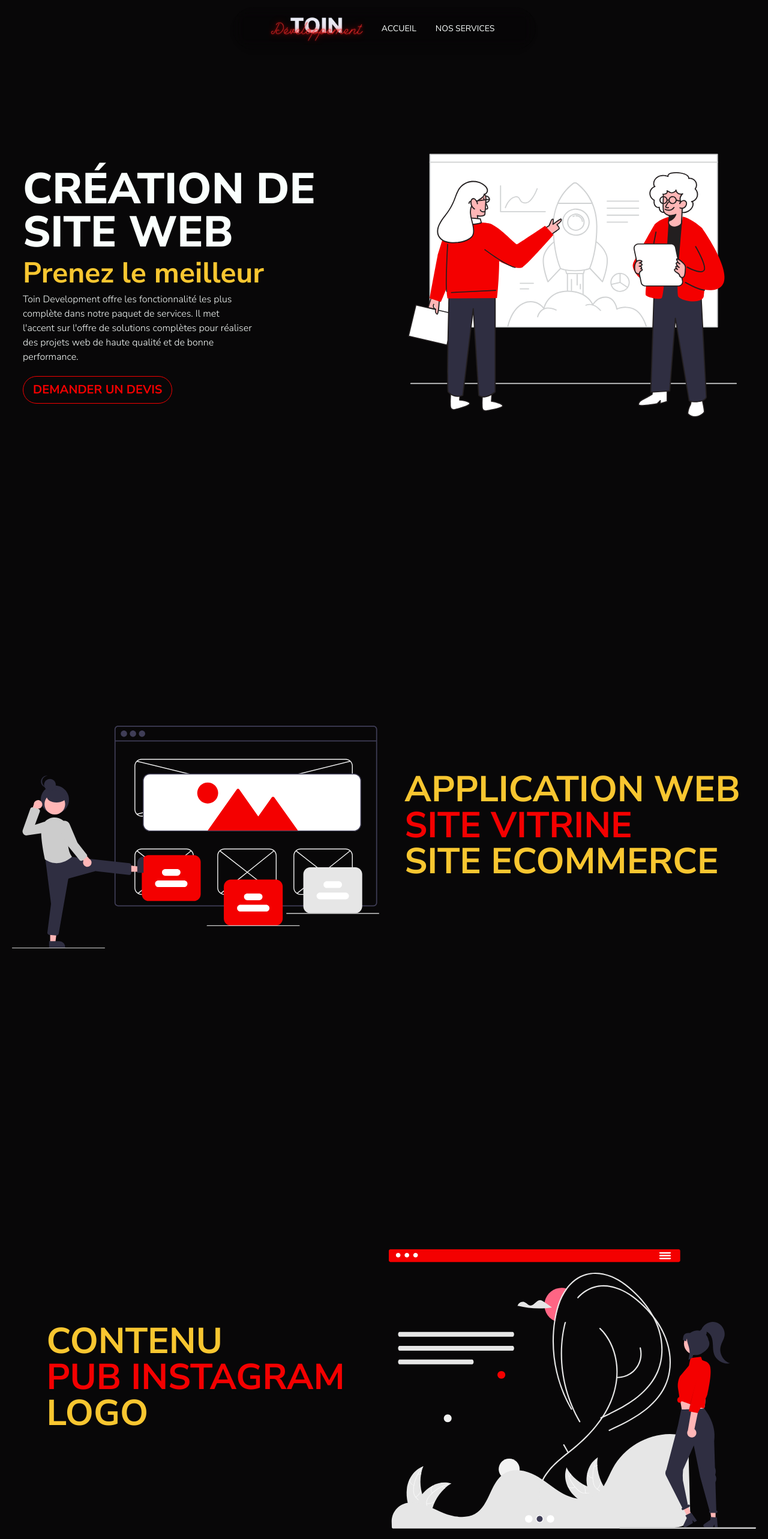
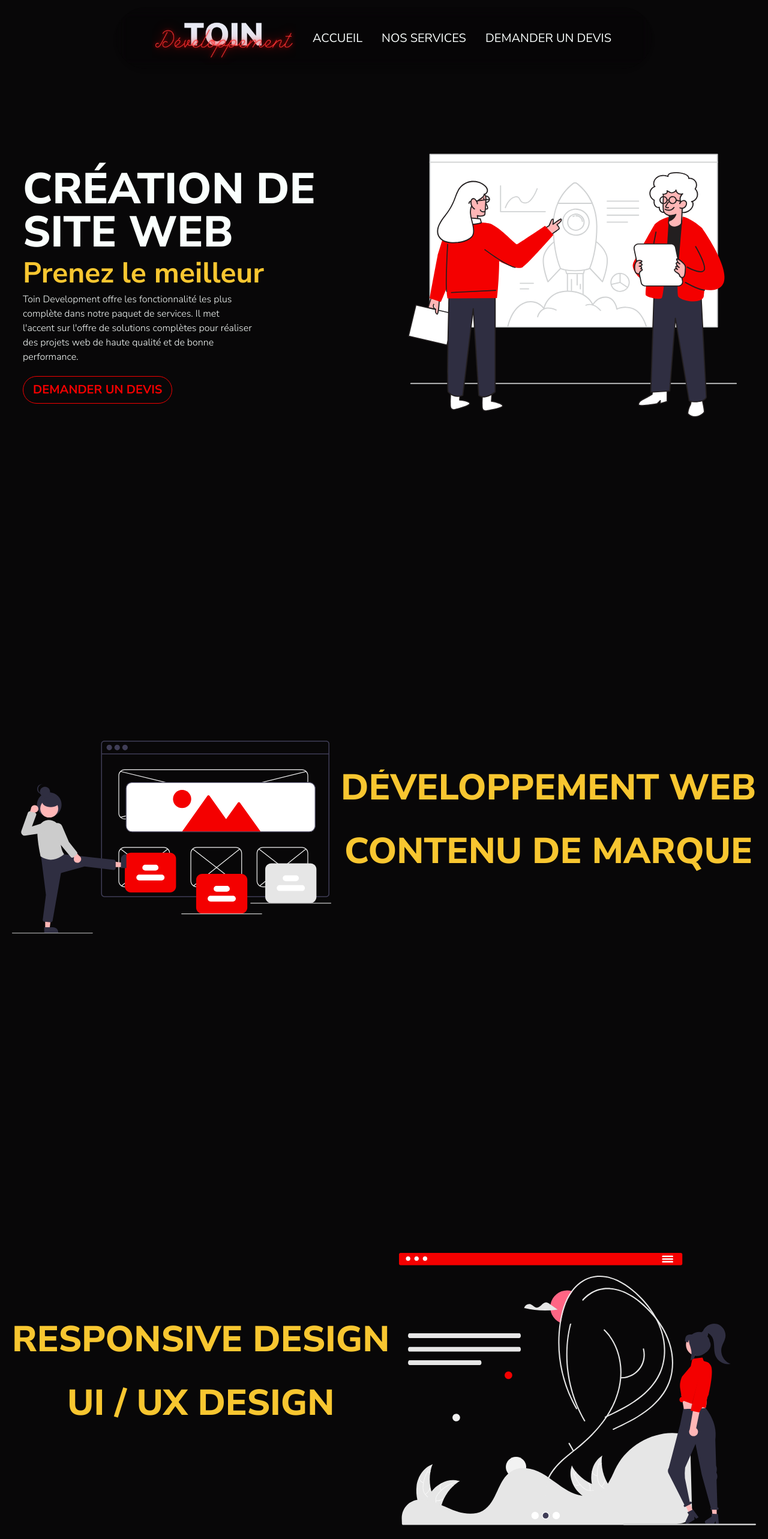
Before and after one commit to antoinehoarau/toin-developpement, a Next.js app: page / in a window 1280 px wide. Shown: the top 2566 px of the page at 60% size. Built offline with nearby package versions, Linux system fonts and the light colour scheme.

Commit message:
add animation

```diff
--- a/components/Menu.ts
+++ b/components/Menu.ts
@@ -1,4 +1,5 @@
 export const navigation = [
   { name: 'Accueil', href: '/' },
   { name: 'Nos services', href: '/services' },
+  { name: 'Demander un devis', href: '/devis' },
 ]
--- a/components/Navbar.jsx
+++ b/components/Navbar.jsx
@@ -14,7 +14,7 @@ export default function Navbar() {
   const [isOpen, setIsOpen] = useCycle(false, true)
   return (
     <motion.nav
-      className="rounded-[35px] px-3 mt-3 max-w-8xl z-10 ease-in
+      className="rounded-[52px] px-3 mt-3 max-w-8xl z-10 ease-in
       duration-300 shadow-md backdrop-blur-md backdrop-saturate-150 backdrop-brightness-75 fixed"
     >
       <div className="flex flex-col mx-auto">
@@ -26,9 +26,9 @@ export default function Navbar() {
                   <Image
                     src={Logo}
                     alt="Toin developpement"
-                    layout="fixed"
-                    width={160}
-                    height={64}
+                    layout="intrinsic"
+                    width={240}
+                    height={96}
                   />
                 </div>
                 <div className="hidden sm:block lg:hidden">
@@ -49,7 +49,7 @@ export default function Navbar() {
                 key={item.name}
                 href={item.href}
                 className={classNames(
-                  `px-2 py-2 rounded-md text-sm font-medium
+                  `px-2 py-2 rounded-md text-md md:text-xl font-medium
                 hover:font-bold hover:underline decoration-red
                 decoration-3 uppercase cursor-pointer`
                 )}
@@ -84,13 +84,13 @@ export default function Navbar() {
               }}
               className="overflow-hidden"
             >
-              <div className="flex flex-col my-3 mx-3">
+              <div className="flex flex-col my-3 mb-6 mx-3">
                 {navigation.map((item) => (
                   <a
                     key={item.name}
                     href={item.href}
                     className={classNames(
-                      `px-3 py-2 rounded-md text-sm font-medium
+                      `px-3 py-2 rounded-md text-md font-medium
                     hover:font-bold hover:underline decoration-red
                     decoration-3 uppercase cursor-pointer`
                     )}
--- a/package.json
+++ b/package.json
@@ -15,6 +15,7 @@
     "next": "12.1.1",
     "react": "17.0.2",
     "react-dom": "17.0.2",
+    "react-spring": "^9.4.4",
     "sharp": "^0.30.4"
   },
   "devDependencies": {
--- a/pages/devis.tsx
+++ b/pages/devis.tsx
@@ -23,7 +23,7 @@ export default function devis() {
         <meta name="robots" content="index, follow" />
         <link rel="icon" href="/favicon.ico" />
       </Head>
-      <div className="m-5 mt-24 w-full flex flex-col items-start">
+      <div className="m-5 mt-24 w-full flex flex-col items-center">
         <HeroSection
           showSubtitle={true}
           showDescription={false}
@@ -83,9 +83,8 @@ export default function devis() {
               <Input
                 type="textarea"
                 label="Message :"
-                placeholder={`Je veux un site Web construit pour moi
-                avec des caractéristiques uniques pour qu'il se
-                distingue des autres et soit attrayant pour mes clients.`}
+                placeholder="Je veux un site Web avec des caractéristiques uniques pour qu'il se
+                distingue des autres et soit attrayant pour mes clients."
               />
             </div>
             <div className="flex flex-col mb-5">
--- a/pages/index.tsx
+++ b/pages/index.tsx
@@ -1,6 +1,7 @@
 import type { NextPage } from 'next'
-import React from 'react'
+import React, { useState, useCallback, useRef, useEffect } from 'react'
 import Head from 'next/head'
+import { useTransition, animated } from 'react-spring'
 
 //import des components
 import HeroSection from 'components/HeroSection'
@@ -12,6 +13,154 @@ import EcommerceImage from 'public/assets/illustrations/e-commer-image.svg'
 import Image from 'next/image'
 
 const Home: NextPage = () => {
+  const ref = useRef<ReturnType<typeof setTimeout>[]>([])
+  const ref1 = useRef<ReturnType<typeof setTimeout>[]>([])
+  const [items, set] = useState<string[]>([])
+  const [items1, set1] = useState<string[]>([])
+  const transitions = useTransition(items, {
+    from: {
+      opacity: 0,
+      height: 0,
+      innerHeight: 0,
+      transform: 'perspective(600px) rotateX(0deg)',
+      color: '#E8EAF4',
+    },
+    enter: [
+      { opacity: 1, height: 80, innerHeight: 80 },
+      {
+        color: '#F8C630',
+      },
+    ],
+    leave: [
+      { color: '#F40000' },
+      { innerHeight: 0 },
+      { opacity: 0, height: 0 },
+    ],
+    update: { color: '#F8C630' },
+  })
+
+  const transitions1 = useTransition(items1, {
+    from: {
+      opacity: 0,
+      height: 0,
+      innerHeight: 0,
+      transform: 'perspective(600px) rotateX(0deg)',
+      color: '#E8EAF4',
+    },
+    enter: [
+      { opacity: 1, height: 80, innerHeight: 80 },
+      {
+        color: '#F8C630',
+      },
+    ],
+    leave: [
+      { color: '#F40000' },
+      { innerHeight: 0 },
+      { opacity: 0, height: 0 },
+    ],
+    update: { color: '#F8C630' },
+  })
+
+  const reset = useCallback(() => {
+    ref.current.forEach(clearTimeout)
+    ref.current = []
+    set([])
+    ref.current.push(
+      setTimeout(
+        () =>
+          set([
+            'Développement web',
+            'Tunnel de vente',
+            'Contenu de marque',
+          ]),
+        2000
+      )
+    )
+    ref.current.push(
+      setTimeout(
+        () => set(['Développement web', 'Contenu de marque']),
+        5000
+      )
+    )
+    ref.current.push(
+      setTimeout(
+        () =>
+          set([
+            'Développement web',
+            'Réseaux sociaux',
+            'Contenu de marque',
+          ]),
+        8000
+      )
+    )
+    ref.current.push(
+      setTimeout(
+        () => set(['Développement web', 'Réseaux sociaux']),
+        11000
+      )
+    )
+    ref.current.push(
+      setTimeout(
+        () =>
+          set(['Développement web', 'Réseaux sociaux', 'Référencement']),
+        14000
+      )
+    )
+  }, [])
+
+  const reset1 = () => {
+    ref1.current.forEach(clearTimeout)
+    ref1.current = []
+    set1([])
+    ref1.current.push(
+      setTimeout(
+        () =>
+          set1([
+            'Responsive Design',
+            'Optimisation SEO',
+            'UI / UX Design',
+          ]),
+        2000
+      )
+    )
+    ref1.current.push(
+      setTimeout(() => set1(['Responsive Design', 'UI / UX Design']), 5000)
+    )
+    ref1.current.push(
+      setTimeout(
+        () => set1(['Responsive Design', 'Sécurité', 'UI / UX Design']),
+        8000
+      )
+    )
+    ref1.current.push(
+      setTimeout(() => set1(['Responsive Design', 'Sécurité']), 11000)
+    )
+    ref1.current.push(
+      setTimeout(
+        () => set1(['Responsive Design', 'Sécurité', 'Identié visuelle']),
+        14000
+      )
+    )
+  }
+
+  const loopAnimation = () => {
+    setTimeout(() => {
+      reset1()
+      reset()
+      loopAnimation()
+    }, 18000)
+  }
+
+  useEffect(() => {
+    reset1()
+    reset()
+    loopAnimation()
+    return () => (
+      ref.current.forEach(clearTimeout), ref1.current.forEach(clearTimeout)
+    )
+    // eslint-disable-next-line react-hooks/exhaustive-deps
+  }, [])
+
   return (
     <>
       <Head>
@@ -52,10 +201,20 @@ const Home: NextPage = () => {
             />
           </div>
           <div className="basis-1/2 md:px-2 pb-10 h-full flex flex-col justify-around items-center">
-            <div className="text-4xl font-bold uppercase lg:text-5xl xl:text-6xl">
-              <h2 className="text-yellow">Application web</h2>
-              <h2 className="text-red">Site vitrine</h2>
-              <h2 className="text-yellow">Site ecommerce</h2>
+            <div>
+              {transitions(({ innerHeight, ...rest }, item) => (
+                <animated.div
+                  className="flex flex-col w-full justify-start items-center text-[32px] font-extrabold uppercase leading-[30px] cursor-pointer whitespace-nowrap will-change-transform overflow-hidden lg:text-6xl"
+                  style={rest}
+                  onClick={reset}
+                >
+                  <animated.div
+                    style={{ overflow: 'hidden', height: innerHeight }}
+                  >
+                    {item}
+                  </animated.div>
+                </animated.div>
+              ))}
             </div>
           </div>
         </div>
@@ -71,10 +230,20 @@ const Home: NextPage = () => {
             />
           </div>
           <div className="basis-1/2 md:px-2 pb-10 h-full flex flex-col justify-around items-center">
-            <div className="text-4xl font-bold uppercase lg:text-5xl xl:text-6xl">
-              <h2 className="text-yellow">Contenu</h2>
-              <h2 className="text-red">Pub instagram</h2>
-              <h2 className="text-yellow">Logo</h2>
+            <div>
+              {transitions1(({ innerHeight, ...rest }, item) => (
+                <animated.div
+                  className="flex flex-col w-full justify-start items-center text-[32px] font-extrabold uppercase leading-[30px] cursor-pointer whitespace-nowrap will-change-transform overflow-hidden lg:text-6xl"
+                  style={rest}
+                  onClick={reset1}
+                >
+                  <animated.div
+                    style={{ overflow: 'hidden', height: innerHeight }}
+                  >
+                    {item}
+                  </animated.div>
+                </animated.div>
+              ))}
             </div>
           </div>
         </div>
--- a/pages/services.tsx
+++ b/pages/services.tsx
@@ -20,7 +20,7 @@ export default function services() {
         <meta name="robots" content="index, follow" />
         <link rel="icon" href="/favicon.ico" />
       </Head>
-      <div className="m-5 mt-24 w-full">
+      <div className="m-5 mt-24 w-full flex flex-col items-center">
         <HeroSection
           showSubtitle={true}
           showDescription={true}
```
Also changed, not shown: 2 other files (tests, documents, lock files or other folders).
